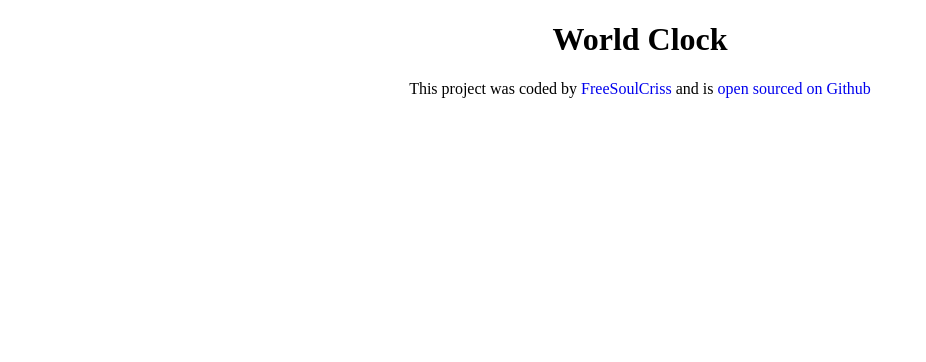
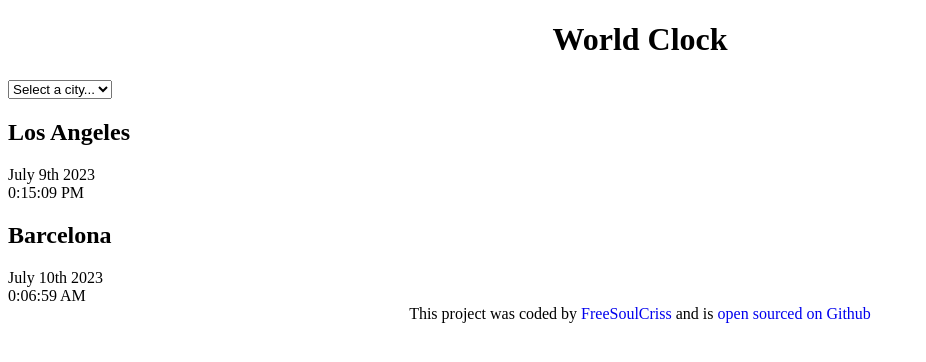
Before and after one commit to FreeSoulCris/world-clock-project, a plain HTML site: page index.html in a window 1280 px wide. Shown: the whole page, without its empty margins (0-926 px from the left). Drawn offline with Linux system fonts and the light colour scheme; files whose address does not match are found by name.

Commit message:
HTML structure created

```diff
--- a/index.html
+++ b/index.html
@@ -7,7 +7,25 @@
     <link rel="stylesheet" href="/css/style.css" />
   </head>
   <body>
-    <h1>World Clock</h1>
+    <div class="container">
+      <h1>World Clock</h1>
+      <select name="" id="">
+        <option value="">Select a city...</option>
+        <option value="">London</option>
+        <option value="">New York</option>
+        <option value="">Auckland</option>
+      </select>
+      <div class="cityOne">
+        <h2>Los Angeles</h2>
+        <div class="date">July 9th 2023</div>
+        <div class="time">0:15:09 PM</div>
+      </div>
+      <div class="cityTwo">
+        <h2>Barcelona</h2>
+        <div class="date">July 10th 2023</div>
+        <div class="time">0:06:59 AM</div>
+      </div>
+    </div>
     <footer>
       This project was coded by
       <a href="https://www.instagram.com/freesoulcriss/" target="_blank"
```
